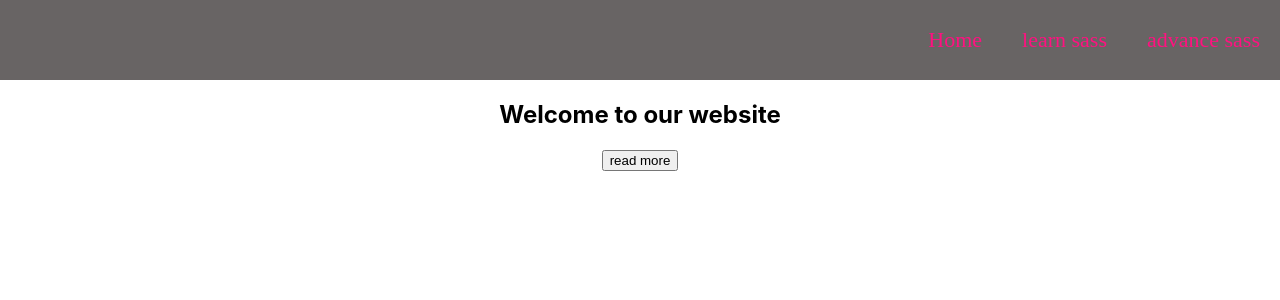
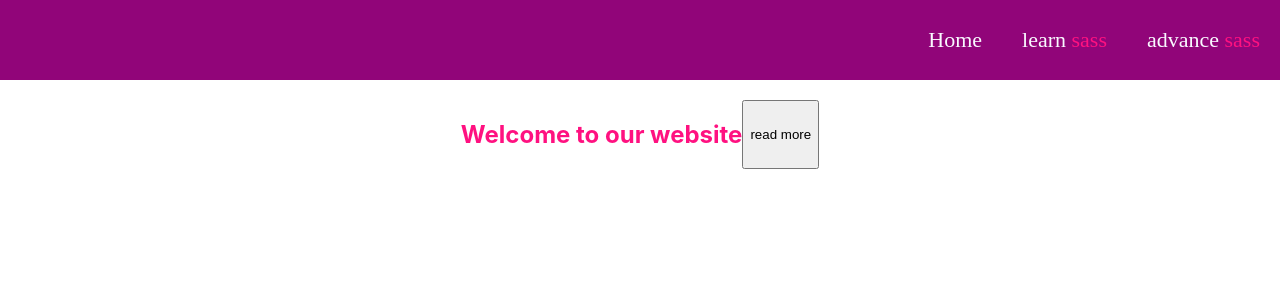
Before and after one commit to Israfil-cse/sass-pratice, a React (Create React App) app: page / in a window 1280 px wide. Shown: the top 300 px of the page. Built offline with nearby package versions, Linux system fonts and the light colour scheme.

Commit message:
[ADD]nested style

```diff
--- a/src/Components/Navber/Navber.js
+++ b/src/Components/Navber/Navber.js
@@ -5,8 +5,8 @@ const Navber = () => {
     return (
         <div className="navber">
             <a href="/home">Home</a>
-            <a href="/about">learn sass</a>
-            <a href="/sass">advance sass</a>
+            <a href="/about">learn <span>sass</span></a>
+            <a href="/sass">advance <span>sass</span></a>
         </div>
     );
 };
--- a/src/sass/mainPage.scss
+++ b/src/sass/mainPage.scss
@@ -0,0 +1,14 @@
+@import "./variable.scss";
+
+// nested css
+.main_content{
+    display: flex;
+    justify-content:center;
+    margin-top: 20px;
+
+    h2{
+        color: $hotPing;
+    }
+}
+
+// function
--- a/src/sass/nav.scss
+++ b/src/sass/nav.scss
@@ -1,5 +1,6 @@
 @import './variable.scss';
 
+// nested css
 .navber{
     width: 100%;
     height: 80px;
@@ -7,11 +8,15 @@
     display: flex;
     justify-content: end;
     align-items: center;
+
+    span {
+        color: $hotPing;
+    }
 }
 
 .navber a {
     text-decoration: none;
-    color: $hotPing;
+    color: $whiteColor;
     padding: 20px;
     font-family: navFont;
     font-size: 22px;
--- a/src/sass/variable.scss
+++ b/src/sass/variable.scss
@@ -7,7 +7,7 @@ $limeColor : rgb(18, 248, 191);
 
 // background color
 
-$navColor : rgb(104, 100, 100);
+$navColor : rgb(145, 5, 121);
 $hotPing : rgb(255, 17, 128);
 
 // fonts
```
